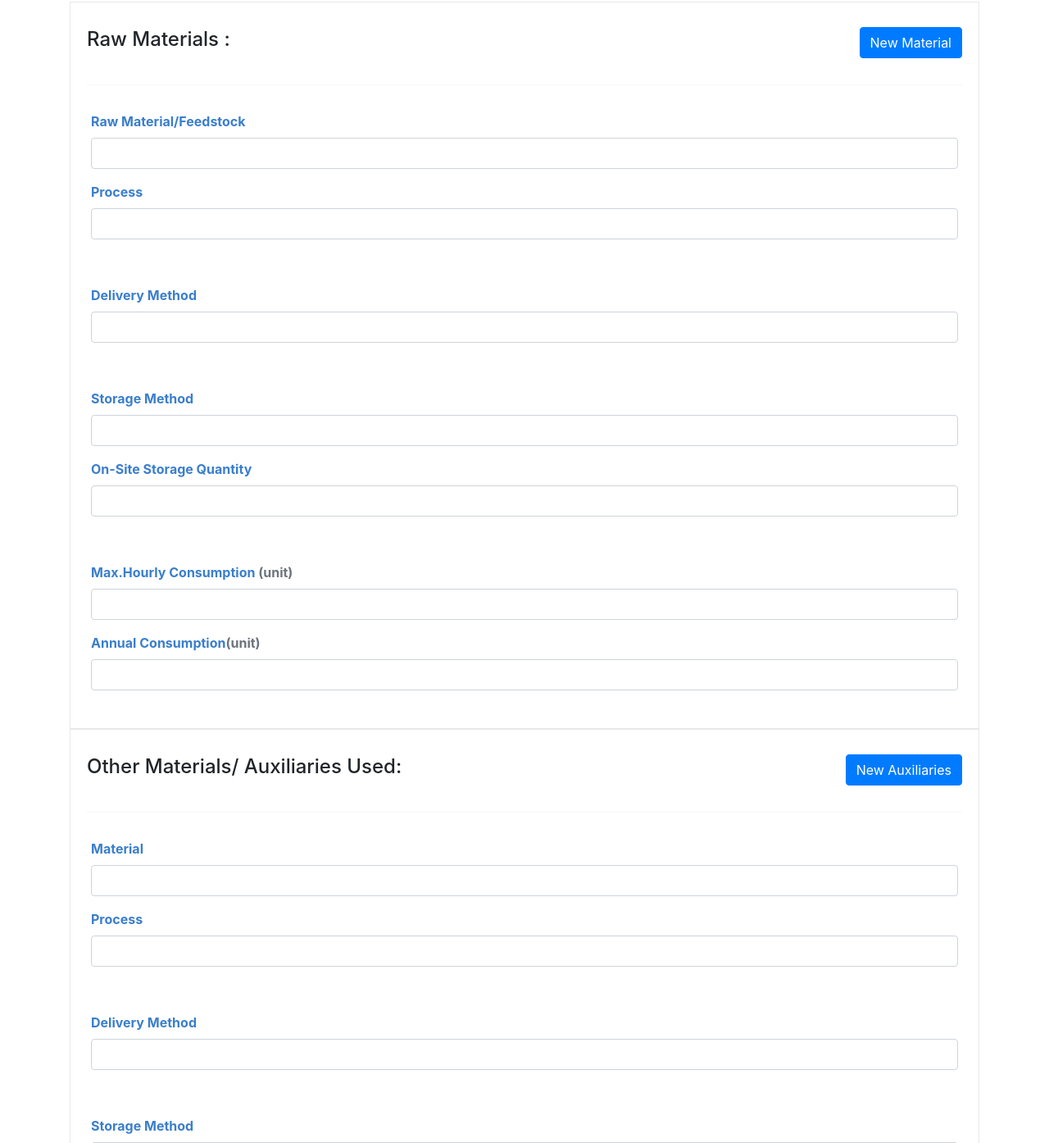
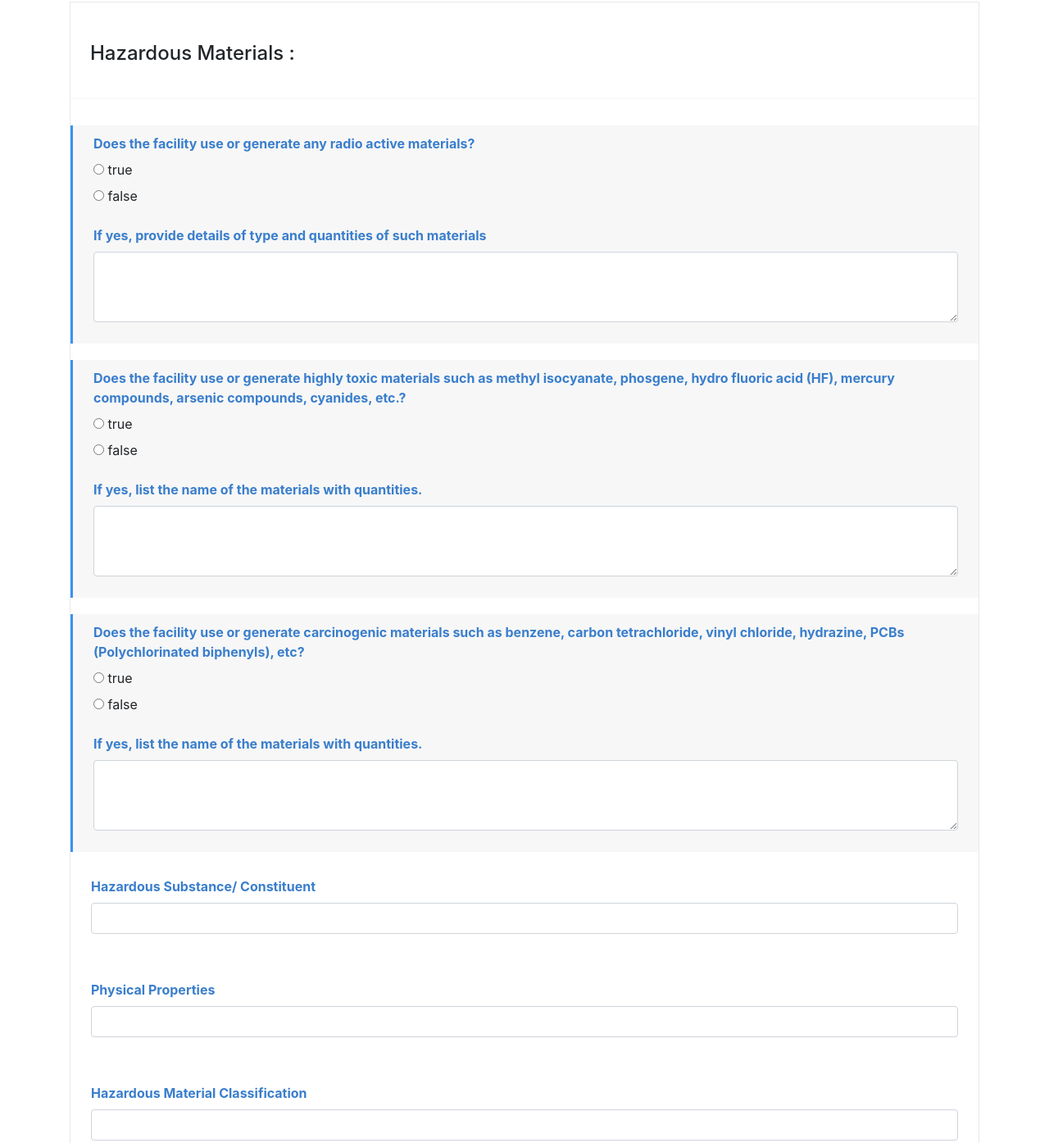
Before and after one commit to Sami-Js/FormUser, a plain HTML site: page index.html in a window 1280 px wide. Shown: the part 208-1602 px from the top of the page at 82% size. Drawn offline with nearby package versions, Linux system fonts and the light colour scheme.

Commit message:
add form Hazardous

```diff
--- a/index.html
+++ b/index.html
@@ -450,7 +450,7 @@
         </form>
 
         <!-- second slide  -->
-        <div id="container-form" class="form_group">
+        <div id="container-form" class="form_group d-none">
             <form name="rawMForm" id="rawMForm">
                 <div class="form-row">
                     <div class="header-address">
@@ -539,7 +539,6 @@
                 <!--------------------------            Here input empty        ------------------------------------ -->
                 <input type="hidden" name="empty">
             </form>
-
             <form name="ProductsForm" id="ProductsForm">
                 <div class="form-row">
                     <div class="header-address">
@@ -586,6 +585,124 @@
             </form>
         </div>
 
+        <!-- third slide -->
+        <form name="HazardousMaterialsForm" id="HazardousMaterialsForm" class="form_group">
+            <div class="header-address pt-5 pl-4">
+                <h4>Hazardous Materials :</h4>
+            </div>
+            <div class="form-row  two-element">
+                <div class="col-md-12 mb-3">
+                    <label class="address-inp">Does the facility use or generate any radio active materials?</label>
+                    <div class="radio">
+                        <div class="radio-item">
+                            <label>
+                                <input type="radio" data-value=true name="radio1">
+                                true
+                            </label>
+                        </div>
+                        <div class="radio-item">
+                            <label>
+                                <input type="radio" data-value=false name="radio1">
+                                false
+                            </label>
+                        </div>
+                    </div>
+                </div>
+                <div class=" md-2 col-md-12 mb-3">
+                    <label class="address-inp">If yes, provide details of type and quantities of such materials</label>
+                    <textarea class="form-control"  rows="3"></textarea>
+                </div>
+            </div>
+            <div class="form-row  two-element">
+                <div class="col-md-12 mb-3">
+                    <label class="address-inp">Does the facility use or generate highly toxic materials such as methyl isocyanate, phosgene, hydro fluoric acid (HF), mercury compounds, arsenic compounds, cyanides, etc.?</label>
+                    <div class="radio">
+                        <div class="radio-item">
+                            <label>
+                                <input type="radio" data-value=true name="radio1">
+                                true
+                            </label>
+                        </div>
+                        <div class="radio-item">
+                            <label>
+                                <input type="radio" data-value=false name="radio1">
+                                false
+                            </label>
+                        </div>
+                    </div>
+                </div>
+                <div class=" md-2 col-md-12 mb-3">
+                    <label class="address-inp">If yes, list the name of the materials with quantities.</label>
+                    <textarea class="form-control"  rows="3"></textarea>
+                </div>
+            </div>
+            <div class="form-row  two-element">
+                <div class="col-md-12 mb-3">
+                    <label class="address-inp">Does the facility use or generate carcinogenic materials such as benzene, carbon tetrachloride, vinyl chloride, hydrazine, PCBs (Polychlorinated biphenyls), etc?</label>
+                    <div class="radio">
+                        <div class="radio-item">
+                            <label>
+                                <input type="radio" data-value=true name="radio1">
+                                true
+                            </label>
+                        </div>
+                        <div class="radio-item">
+                            <label>
+                                <input type="radio" data-value=false name="radio1">
+                                false
+                            </label>
+                        </div>
+                    </div>
+                </div>
+                <div class=" md-2 col-md-12 mb-3">
+                    <label class="address-inp">If yes, list the name of the materials with quantities.</label>
+                    <textarea class="form-control"  rows="3"></textarea>
+                </div>
+            </div>
+            <div class="form-row">
+                <div class="col-md-12 mb-3">
+                    <label class="address-inp">Hazardous Substance/ Constituent </label>
+                    <input type="text" name="Hazardous" class="form-control">
+                </div>
+            </div>
+            <div class="form-row">
+                <div class="col-md-12 mb-3">
+                    <label class="address-inp">Physical Properties</label>
+                    <input type="text" name="PhysicalProperties" class="form-control">
+                </div>
+            </div>
+            <div class="form-row">
+                <div class="col-md-12 mb-3">
+                    <label class="address-inp">Hazardous Material Classification</label>
+                    <input type="text" name="MaterialClassification" class="form-control">
+                </div>
+            </div>
+            <div class="form-row">
+                <div class="col-md-12 mb-3">
+                    <label class="address-inp">Process/ Unit Used</label>
+                    <input type="number" name="MaterialClassification" class="form-control">
+                </div>
+            </div>
+            <div class="form-row">
+                <div class="col-md-12 mb-3">
+                    <label class="address-inp">Max.Storage Quantityspan<span class="text-muted">(kg)</span></label>
+                    <input type="number" name="MaxStorage" class="form-control">
+                </div>
+            </div>
+            <div class="form-row">
+                <div class="col-md-12 mb-3">
+                    <label class="address-inp">Delivery/ Storage Method</label>
+                    <input type="number" name="DeliveryStorage" class="form-control">
+                </div>
+            </div>
+            <div class="form-row">
+                <div class="col-md-12 mb-3">
+                    <label class="address-inp">Surplus Disposal Method</label>
+                    <input type="number" name="SurplusDisposal" class="form-control">
+                </div>
+            </div>
+        </form>
+
         <div class="btns d-flex justify-content-between">
             <button class="btn btn-secondary" id="prev">Previous</button>
             <button class="btn btn-primary" id="Next">Next</button>
@@ -595,7 +712,7 @@
 
 
 
-
+<!--
     <script>
 
         // speed script for switch slide
@@ -603,7 +720,7 @@
         // shortcat call by Id
         let $ = (element) => document.getElementById(element);
 
-        const forms = [$('EnvForm'), $('container-form')];
+        const forms = [$('EnvForm'), $('container-form'), $('HazardousMaterialsForm')];
         let current = 0;
 
 
@@ -629,7 +746,7 @@
         }
 
     </script>
-
+ -->
 
 
 
```
Lines whose indentation alone changed are shown as unchanged.
